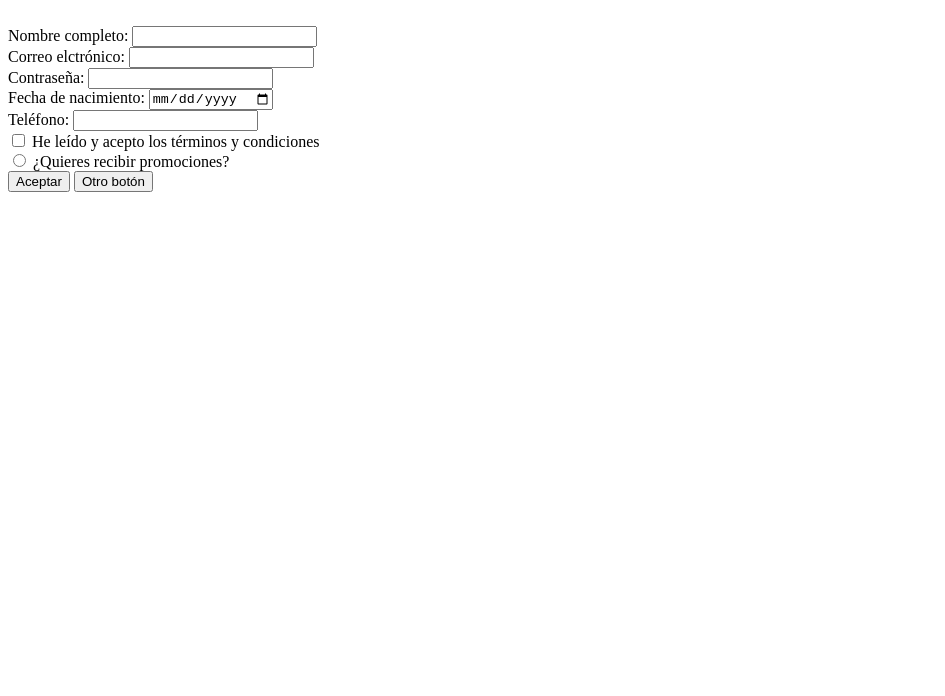
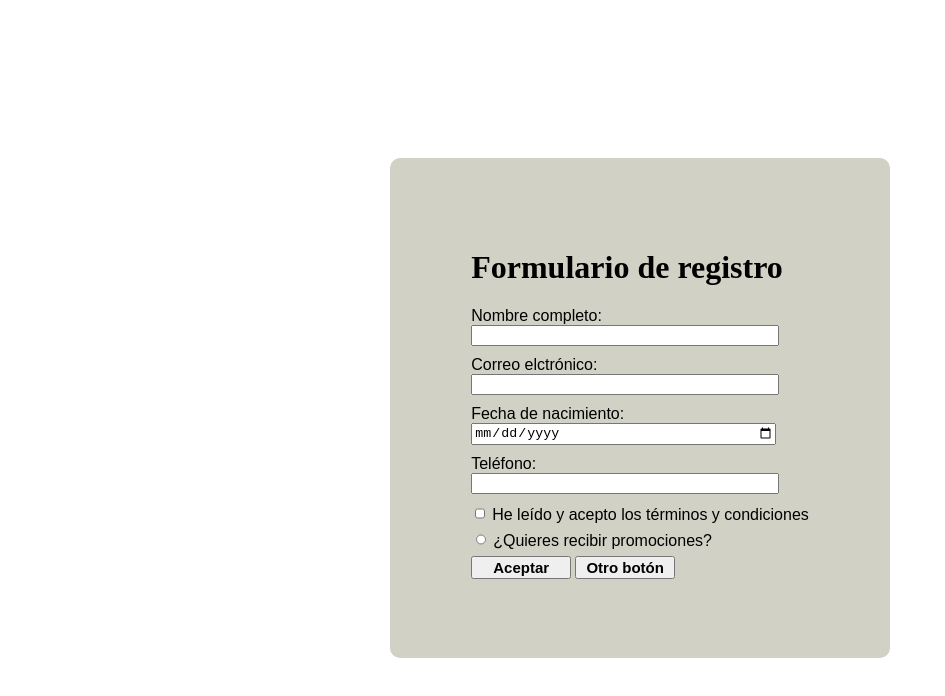
Before and after one commit to CrisGamboa99/03-HTML, a plain HTML site: page formularios.html in a window 1280 px wide. Shown: the whole page, without its empty margins (0-945 px from the left). Drawn offline with Linux system fonts and the light colour scheme.

Commit message:
Se añadió CSS y JavaScript para verificar que el usuario ingrese sus datos en los cuadros de texto

```diff
--- /dev/null
+++ b/estilo.css
@@ -0,0 +1,37 @@
+.contenedor{
+    height: 100vh;
+    display: flex;
+    justify-content: center;
+    align-items: center;
+}
+
+label{
+    font-size: 16px;
+    font-family: Arial, Helvetica, sans-serif;
+}
+
+#aceptar{
+    width: 100px;
+    font-weight: bold;
+    font-size: 15px;
+}
+
+#checkbox{
+    width: 10px;
+    font-size: 1px;
+}
+
+input{
+    margin-bottom: 10px;
+    width: 300px;
+}
+
+.formato{
+    background-color: rgb(209, 209, 198);
+    height: 500px;
+    width: 500px;
+    display: flex;
+    justify-content: center;
+    align-items: center;
+    border-radius: 10px;
+}
--- a/formularios.html
+++ b/formularios.html
@@ -1,36 +1,57 @@
 <!DOCTYPE html>
 <html lang="en">
 <head>
+    <link rel="stylesheet" href="estilo.css">
     <meta charset="UTF-8">
     <meta name="viewport" content="width=device-width, initial-scale=1.0">
     <title>Formularios</title>
 </head>
 <body>
-    <form><!--para crear formularios-->
-        <br>
-        <label>Nombre completo: </label>
-        <input type="text"><!--para pedir información especifica al usuario. typ es un atributo que determina el tipo de input que se le pedira al usuario-->
-        <br>
-        <label for="correo">Correo elctrónico: </label><!--for para indicar que pertenece al input de email. En for se pone el id de email-->
-        <input type="email" id="correo">
-        <br>
-        <label>Contraseña: </label>
-        <input type="password">
-        <br>
-        <label>Fecha de nacimiento: </label>
-        <input type="date">
-        <br>
-        <label>Teléfono: </label>
-        <input type="tel">
-        <br>
-        <input type="checkbox">
-        <label>He leído y acepto los términos y condiciones</label>
-        <br>
-        <input type="radio">
-        <label>¿Quieres recibir promociones?</label>
-        <br>
-        <input type="submit" value="Aceptar">
-        <input type="button" value="Otro botón">
-    </form>
+    <div class="contenedor">
+        <div class="formato">
+            <div>
+                <h1 id="titulo">Formulario de registro</h1>
+                <form><!--para crear formularios-->
+
+                    <div id="nombre">
+                        <label>Nombre completo: <br></label>
+                        <input type="text"><!--para pedir información especifica al usuario. typ es un atributo que determina el tipo de input que se le pedira al usuario-->
+                    </div>
+
+                    <div id="email">
+                        <label for="correo">Correo elctrónico: <br></label><!--for para indicar que pertenece al input  de email. En for se pone el id de email-->
+                        <input type="email">
+                    </div>
+
+                    <div id="nacimiento">
+                        <label>Fecha de nacimiento: <br></label>
+                        <input type="date">
+                    </div>
+
+                    <div id="tel">
+                        <label>Teléfono: <br></label>
+                        <input type="tel">
+                    </div>
+
+                    <div>
+                        <input id="checkbox" type="checkbox">
+                        <label>He leído y acepto los términos y condiciones <br></label>
+                    </div>
+
+                    <div id="radio">
+                        <input type="radio" id="checkbox">
+                        <label>¿Quieres recibir promociones?<br></label>
+                    </div>
+
+                    <div class="boton">
+                        <button id="aceptar" type="button">Aceptar</button>
+                        <input type="button" value="Otro botón" id="aceptar">
+                    </div>
+
+                </form>
+            </div>
+        </div>
+    </div>
+    <script src="script.js"></script>
 </body>
 </html>
--- /dev/null
+++ b/script.js
@@ -0,0 +1,26 @@
+document.getElementById('aceptar').addEventListener('click',function(){
+
+    const nombre = document.querySelector('#nombre input').value.trim();
+    const email = document.querySelector('#email input').value.trim();
+    const nacimiento = document.querySelector('#nacimiento input').value.trim();
+    const tel = document.querySelector('#tel input').value.trim();
+    const checkbox = document.getElementById('checkbox');
+
+    console.log(typeof tel);
+
+    if (nombre === '') {
+        alert('Por favor ingresa tu nombre. El campo no puede quedar vacío.');
+    } else if (email === ''){
+        alert('Por favor ingresa tu correo. El campo no puede quedar vacío.');
+    } else if (!email.includes('@')){
+        alert('Correo no aceptado. Tienes que ingresar una dirección de correo valida.');
+    } else if (nacimiento === ''){
+        alert('Por favor ingresa tu fecha de nacimiento. El campo no puede quedar vacío.');
+    } else if (tel === ''){
+        alert('Por favor ingresa tu teléfono. El campo no puede quedar vacío.');
+    } else if (!checkbox.checked){
+        alert('Por favor verifica que has leído y acepta los términos y condiciones.');
+    } else{
+        alert('Registro completo ' + nombre + '!');
+    }
+})
```
